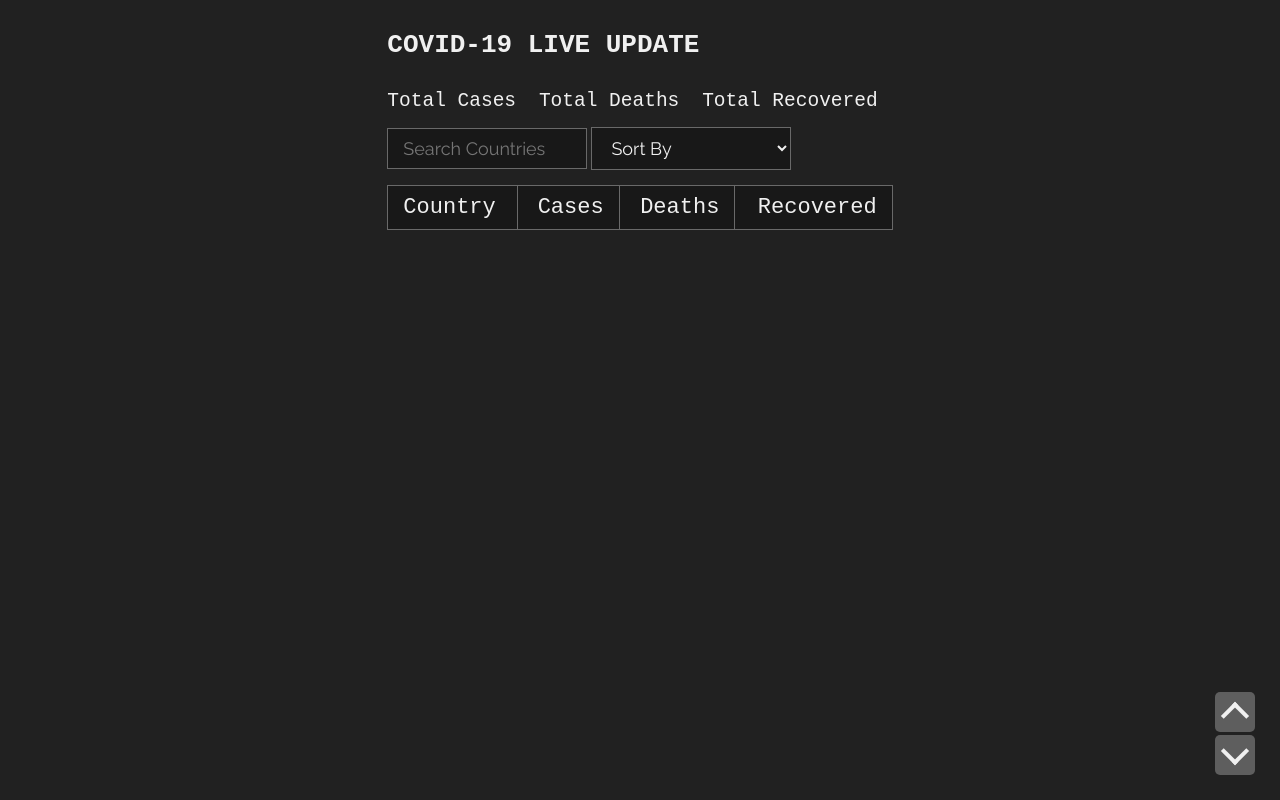
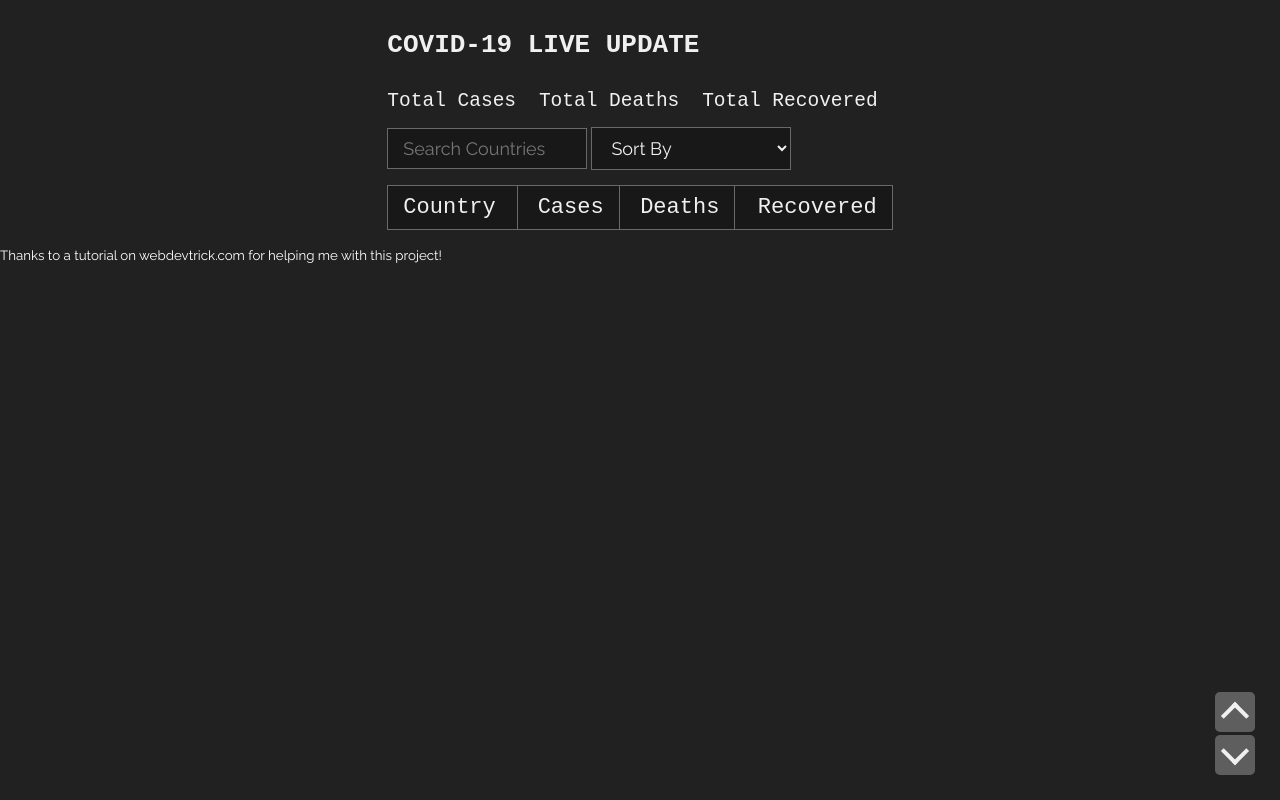
Before and after one commit to Explosion-Scratch/COVID, a website: page index.html in a window 1280 px wide. Drawn offline with nearby package versions, Linux system fonts and the light colour scheme; some packages are replaced by stand-ins of ours; no server answers; a script that the page names is missing.

Commit message:
Credits!

```diff
--- a/index.html
+++ b/index.html
@@ -61,7 +61,12 @@
         <div class="arrow__down"></div>
       </div>
     </div>
-
+    <div class="footer">
+      <small style="color: white;"
+        >Thanks to a tutorial on webdevtrick.com for helping me with this
+        project!</small
+      >
+    </div>
     <script src="https://cdn.jsdelivr.net/npm/es6-promise@4/dist/es6-promise.min.js"></script>
     <script src="https://cdn.jsdelivr.net/npm/es6-promise@4/dist/es6-promise.auto.min.js"></script>
     <script src="https://cdn.jsdelivr.net/npm/axios/dist/axios.min.js"></script>
```
